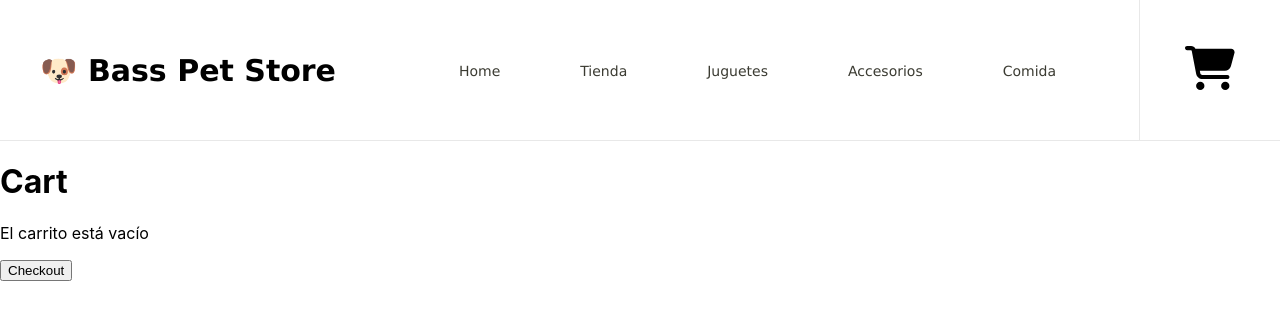
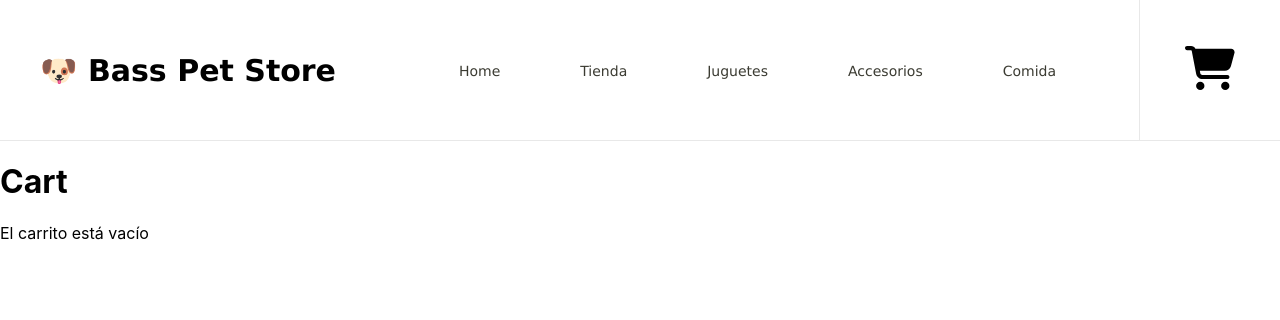
Before and after one commit to ecostabal/react_coder, a React (Create React App) app: page /cart in a window 1280 px wide. Shown: the top 320 px of the page. Built offline with nearby package versions, Linux system fonts and the light colour scheme.

Commit message:
buenasnoches

```diff
--- a/src/components/CartContainer/CartContainer.jsx
+++ b/src/components/CartContainer/CartContainer.jsx
@@ -24,11 +24,10 @@ function CartContainer() {
             {cart.length > 0 && ( // Solo muestra el precio total y el botón de checkout si el carrito no está vacío
                 <div>
                     Precio total de la compra es $ {cart[0].totalPrice}
+                    <button>Checkout</button>
                 </div>
             )}
-            <button>Checkout</button>
         </div>
-
     )
 }
 
```
